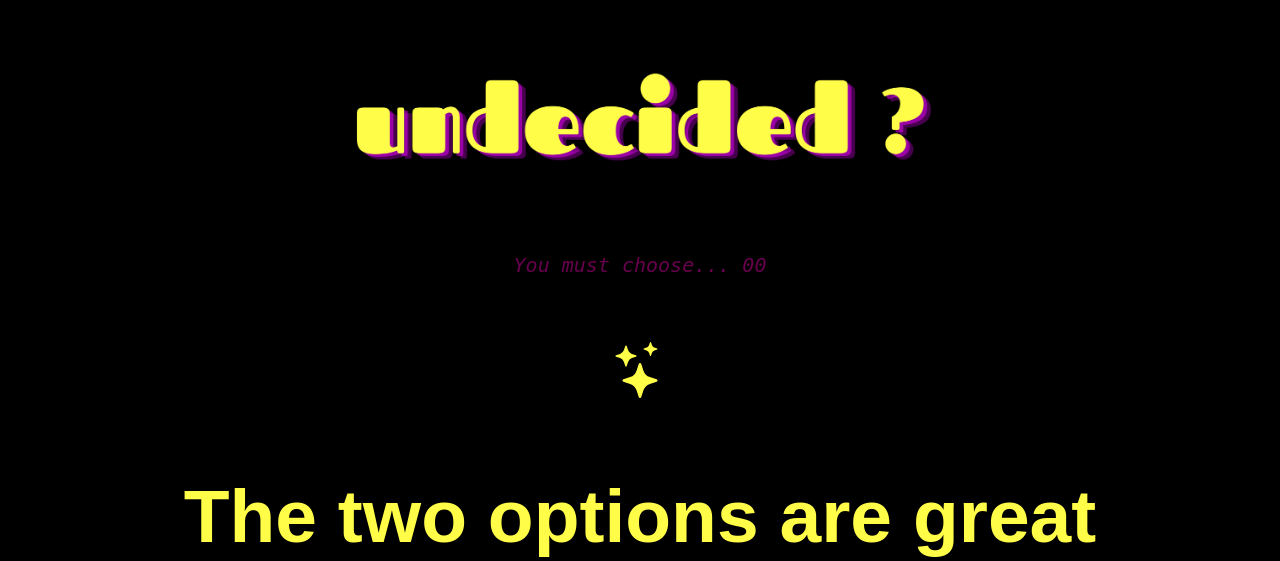
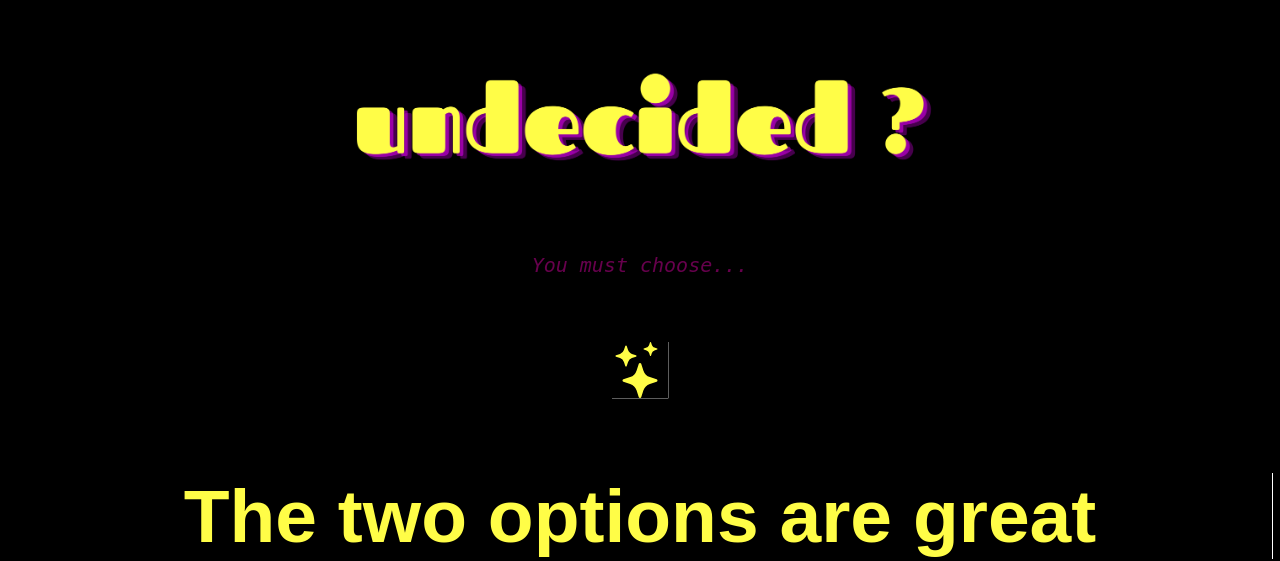
Before and after one commit to MyWare386/undecided, a PHP site: page /site_choix/results.php in a window 1280 px wide. Shown: the top 561 px of the page. Run offline with PHP 8.4, Linux system fonts and the light colour scheme; the visitor is signed in with stand-in values (Sample User, id 1); some libraries are stand-ins or nearby versions; some web fonts are replaced.

Commit message:
Add files via upload

```diff
--- a/results.php
+++ b/results.php
@@ -49,7 +49,7 @@ if(isset($_SESSION['choice1']) and isset($_SESSION['choice2'])){
 
         <center>
 
-          <i><p style="font-size:20px;color:#67004D" class="animate__animated animate__heartBeat animate__repeat-3">You must choose... <?php echo $resultchoice1; echo $resultchoice2; ?></p></i>
+          <i><p style="font-size:20px;color:#67004D" class="animate__animated animate__heartBeat animate__repeat-3">You must choose...</p></i>
 
           <br />
           <br />
```
